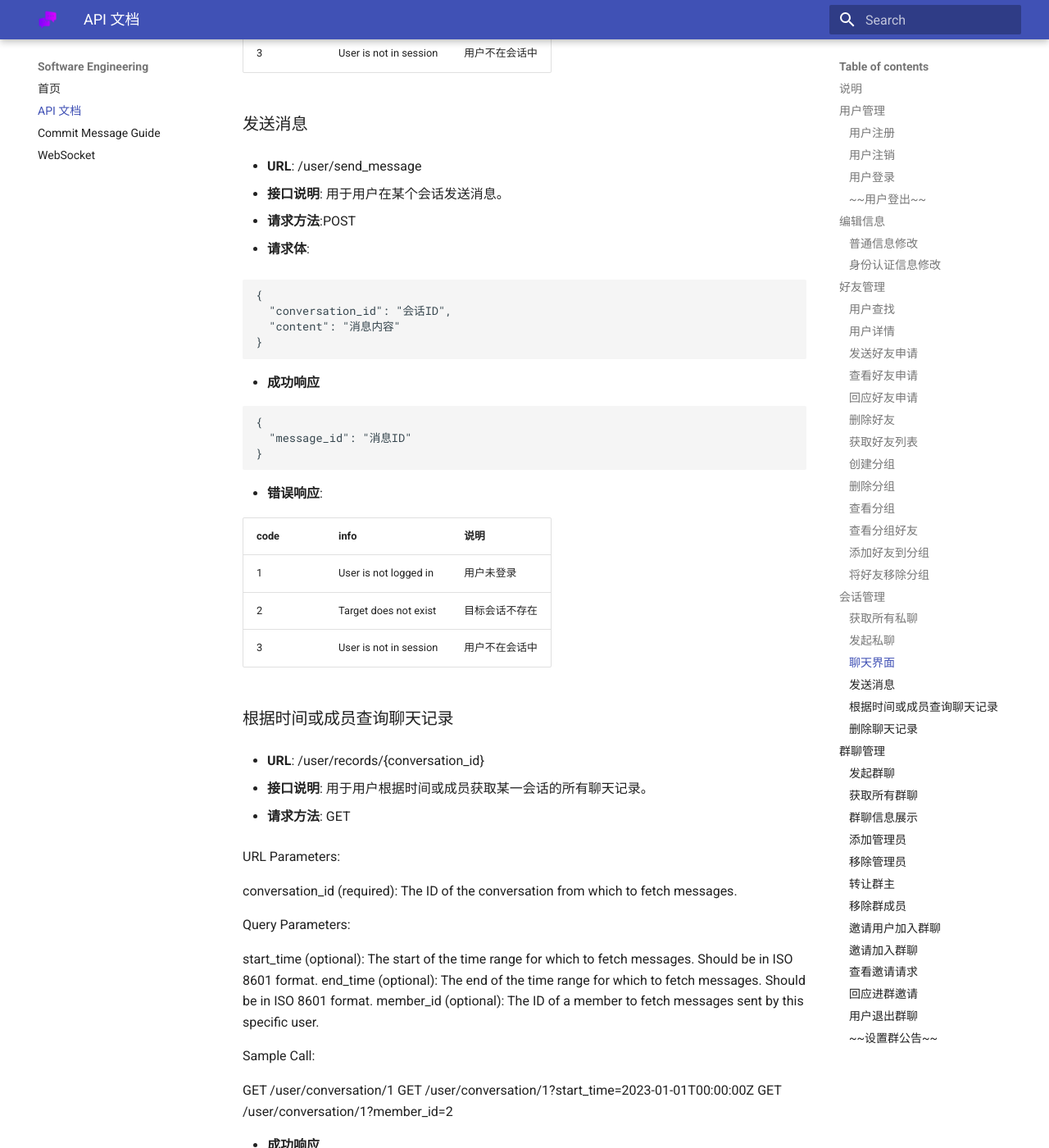
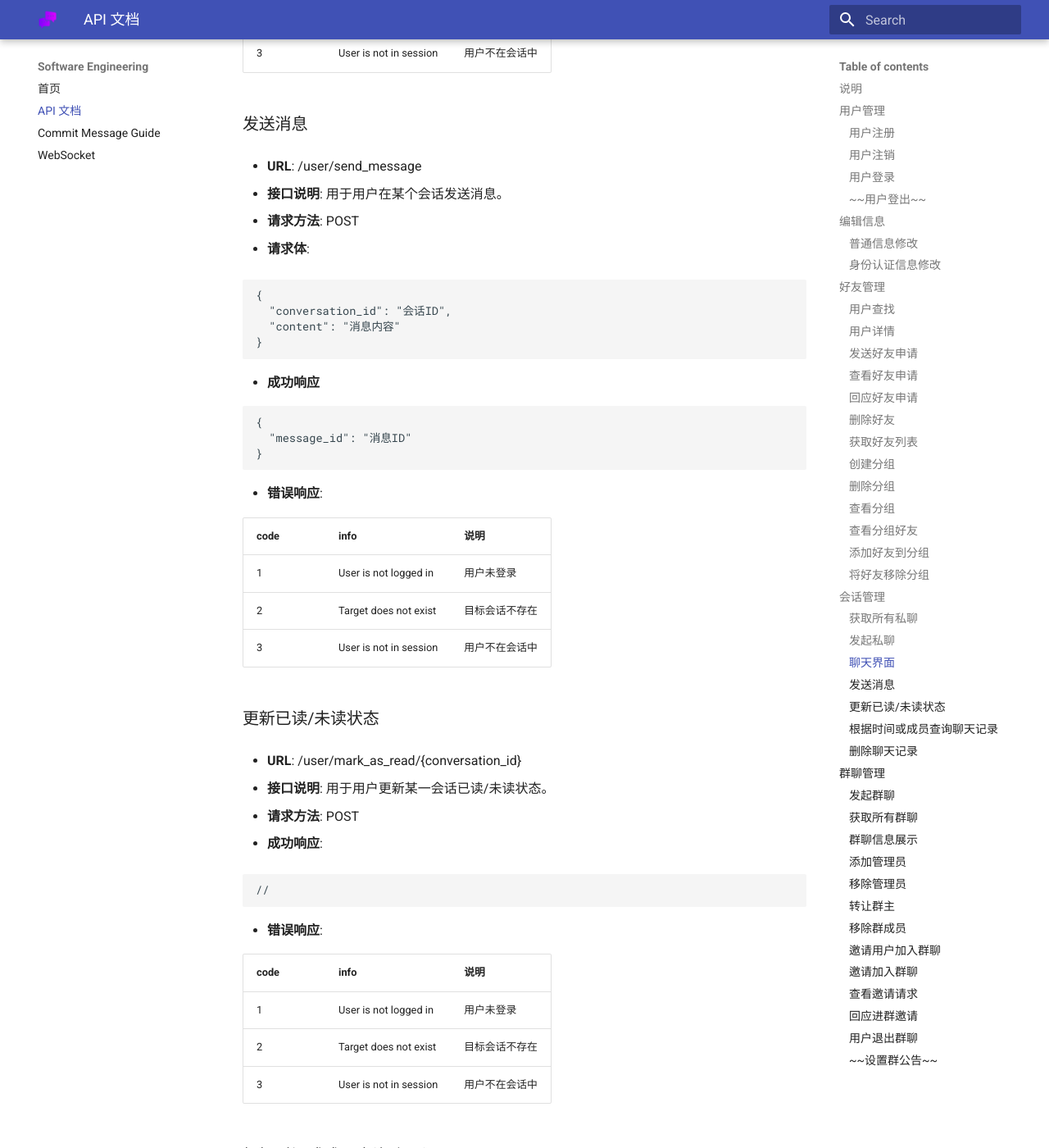
Before and after one commit to zhennan1/software-engineering, an MkDocs documentation site: the page built from docs/api.md, in a window 1280 px wide and 1400 px high, scrolled down 17812 px. Shown: the whole window at 82% size. Built offline with MkDocs 1.6.1 and Material for MkDocs 9.7.7, drawn with Linux system fonts in a browser that asks for light colours; some of the changed text lies outside the part shown.

Commit message:
Update api doc

````diff
--- a/docs/api.md
+++ b/docs/api.md
@@ -690,7 +690,7 @@
 
 - **接口说明**: 用于用户获取所有的私人聊天。
 
-- **请求方法**:GET
+- **请求方法**: GET
 
 - **成功响应**
 
@@ -723,7 +723,7 @@
 
 - **接口说明**: 用于用户获取和某朋友的私聊。
 
-- **请求方法**:POST
+- **请求方法**: POST
 
 - **请求体**:
 
@@ -800,7 +800,7 @@
 
 - **接口说明**: 用于用户在某个会话发送消息。
 
-- **请求方法**:POST
+- **请求方法**: POST
 
 - **请求体**:
 
@@ -817,6 +817,28 @@
 {
   "message_id": "消息ID"
 }
+```
+
+- **错误响应**:
+
+| code | info                   | 说明           |
+| :--- | :--------------------- | -------------- |
+| 1    | User is not logged in  | 用户未登录     |
+| 2    | Target does not exist  | 目标会话不存在 |
+| 3    | User is not in session | 用户不在会话中 |
+
+### 更新已读/未读状态
+
+- **URL**: /user/mark_as_read/{conversation_id}
+
+- **接口说明**: 用于用户更新某一会话已读/未读状态。
+
+- **请求方法**: POST
+
+- **成功响应**:
+
+```json
+//
 ```
 
 - **错误响应**:
@@ -921,7 +943,7 @@ GET /user/conversation/1?member_id=2
 
 - **接口说明**: 用于用户发起群聊。
 
-- **请求方法**:POST
+- **请求方法**: POST
 
 - **请求体**:
 
````
Also changed, not shown: other parts of docs/api.md (+1 -1 lines).
